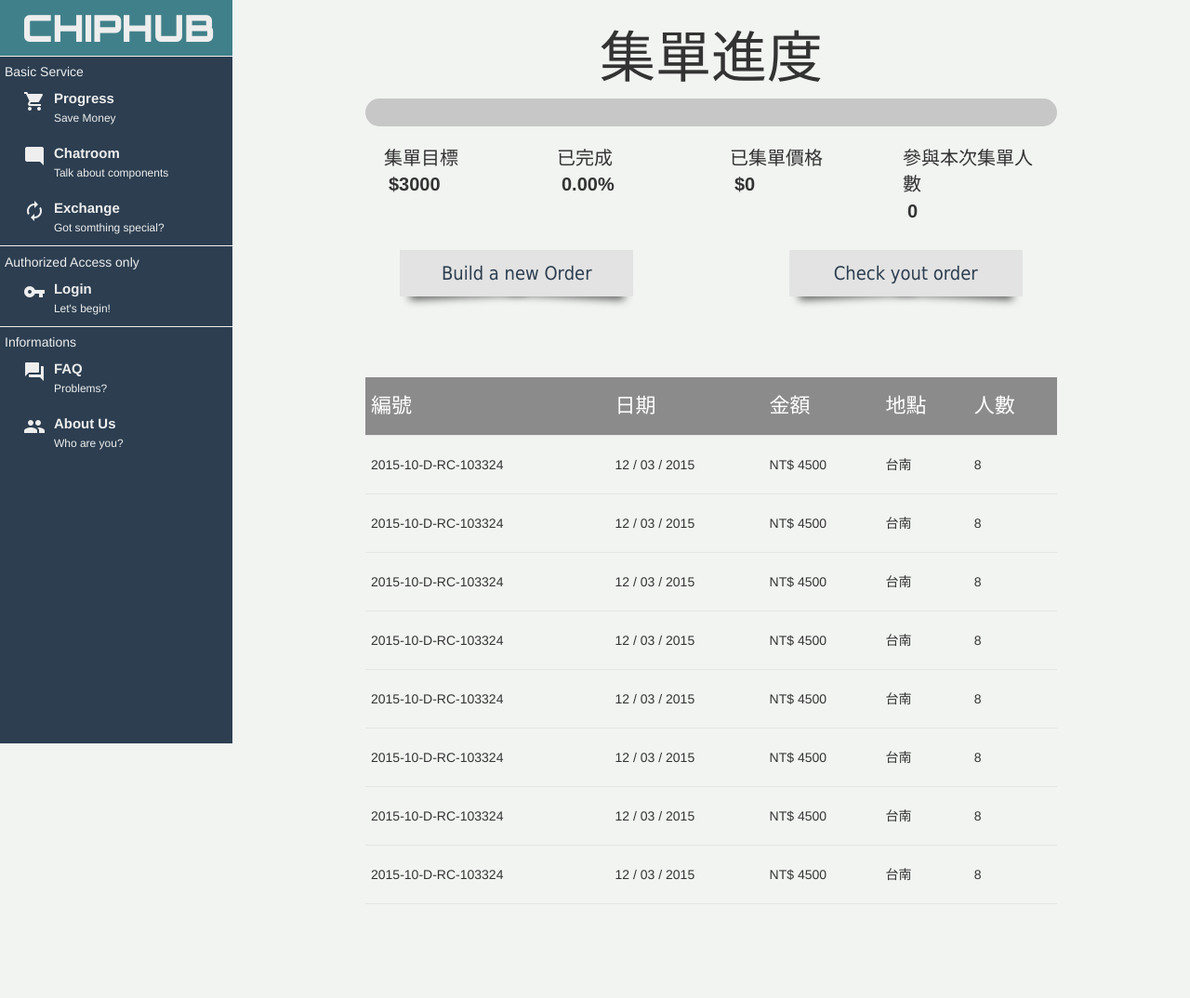
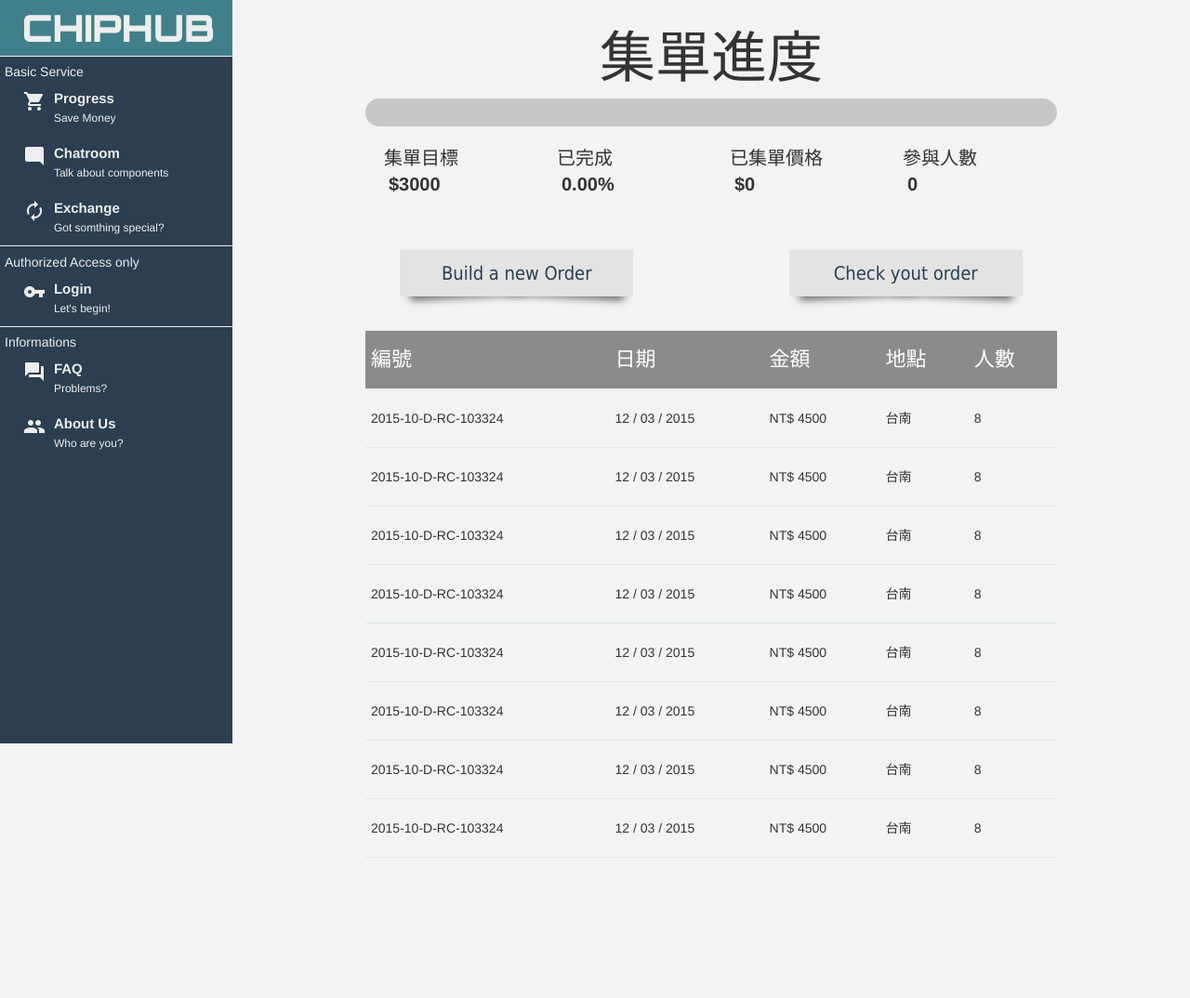
Before and after one commit to sonicyang/chiphub, a Django app: page /progress/ in a window 1280 px wide. Shown: the whole page at 93% size. After the commit the page ends 923 px from the top, so only its background shows below. Run offline with Django 3.2, Linux system fonts and the light colour scheme; data comes from the database, SQL or seed files in the repository; data that the repository does not hold is empty; style sheets or scripts are compiled from the project's sources; some libraries are stand-ins or nearby versions.

```diff
--- a/static/css/faq.css
+++ b/static/css/faq.css
@@ -21,7 +21,7 @@ body {
       border-radius: 5px;
       border: 10px solid #2C3E50;
       /*font-family: "source-han-sans-traditional" */
-      font-weight: 700;
+      font-weight: 800;
       font-family: Microsoft JhengHei; }
     body section .response {
       position: relative;
@@ -41,7 +41,7 @@ body {
     body section input[name=question]:checked + label {
       background: #6698C8;
       border-color: #6698C8;
-      font-weight: 500; }
+      font-weight: 800; }
     body section input[name=question]:checked + label + .response {
       opacity: 1;
       visibility: visible;
@@ -50,7 +50,7 @@ body {
       -webkit-filter: blur(0px);
       margin-bottom: 10px;
       color: #2C3E50;
-      font-weight: 400; }
+      font-weight: 500; }
     body section .fixed-height {
       height: 20px;
       overflow: hidden;
--- a/static/css/progress.css
+++ b/static/css/progress.css
@@ -104,7 +104,7 @@ body {
     height: 50px;
     background: #F1F4F1;
     margin: 0 auto;
-    margin-top: 300px;
+    margin-top: 250px;
     box-sizing: border-box;
     line-height: 50px; }
   body .header-row-list {
--- a/static/sass/faq.sass
+++ b/static/sass/faq.sass
@@ -25,7 +25,7 @@ body
       border-radius: 5px
       border: 10px solid #2C3E50
       /*font-family: "source-han-sans-traditional"*/
-      font-weight: 700
+      font-weight: 800
       font-family: Microsoft JhengHei
 
     .response
@@ -48,7 +48,7 @@ body
       background: #6698C8
       //color: white
       border-color: #6698C8
-      font-weight: 500
+      font-weight: 800
     input[name=question]:checked + label + .response
       opacity: 1
       visibility: visible
@@ -57,7 +57,7 @@ body
       -webkit-filter: blur(0px)
       margin-bottom: 10px
       color: #2C3E50
-      font-weight: 400
+      font-weight: 500
 
 
     .fixed-height
--- a/static/sass/progress.sass
+++ b/static/sass/progress.sass
@@ -108,7 +108,7 @@ body
     height: 50px
     background: $MAIN-BACKGROUND
     margin: 0 auto
-    margin-top: 300px
+    margin-top: 250px
     box-sizing: border-box
     line-height: 50px
   .header-row-list
--- a/templates/order.html
+++ b/templates/order.html
@@ -1,4 +1,3 @@
-{% extends "base.html" %}
 {% load staticfiles %}
 
 {% block css %}
--- a/templates/progress.html
+++ b/templates/progress.html
@@ -31,7 +31,7 @@
     <span id="funds-raised"class="goal-number">$0</span>
   </div>
   <div class="goal-stat">
-    <span class="goal-label">參與本次集單人數</span>
+    <span class="goal-label">參與人數</span>
     <span class="goal-number" id="funds-count">0</span>
   </div>
 </div>
```
